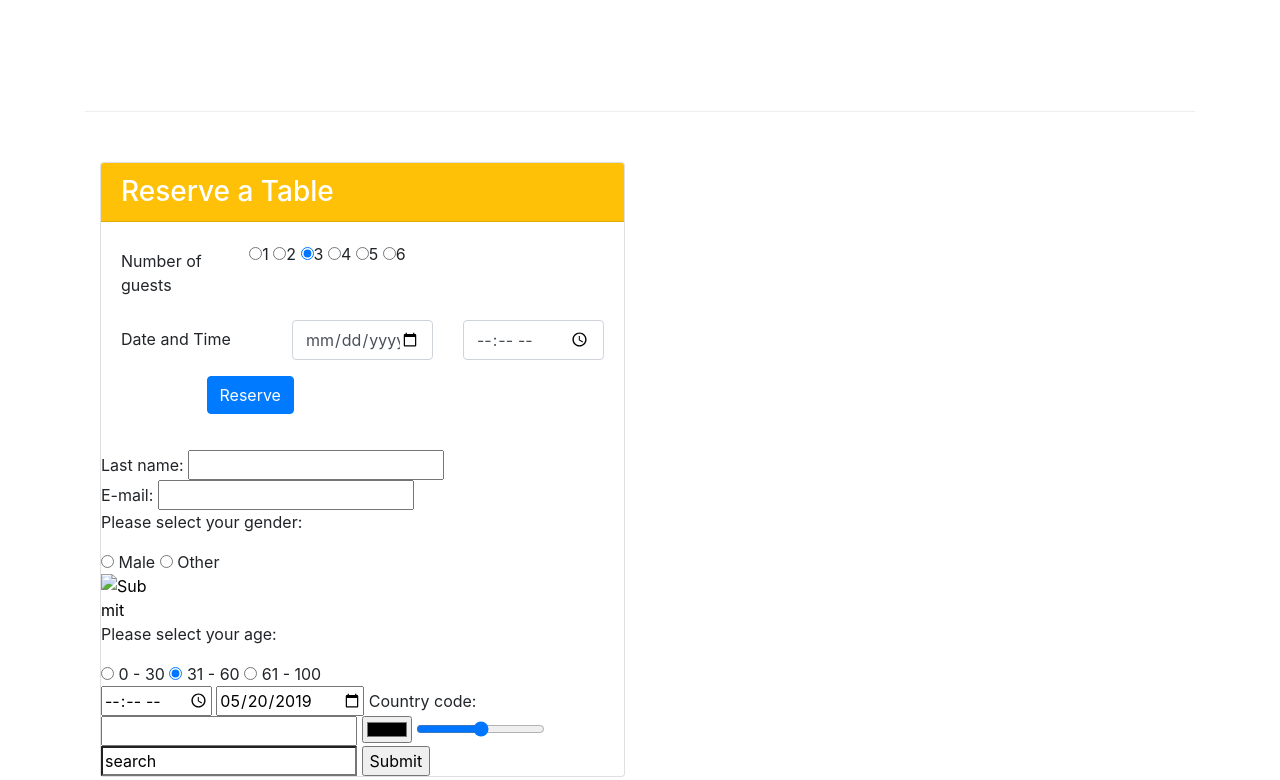
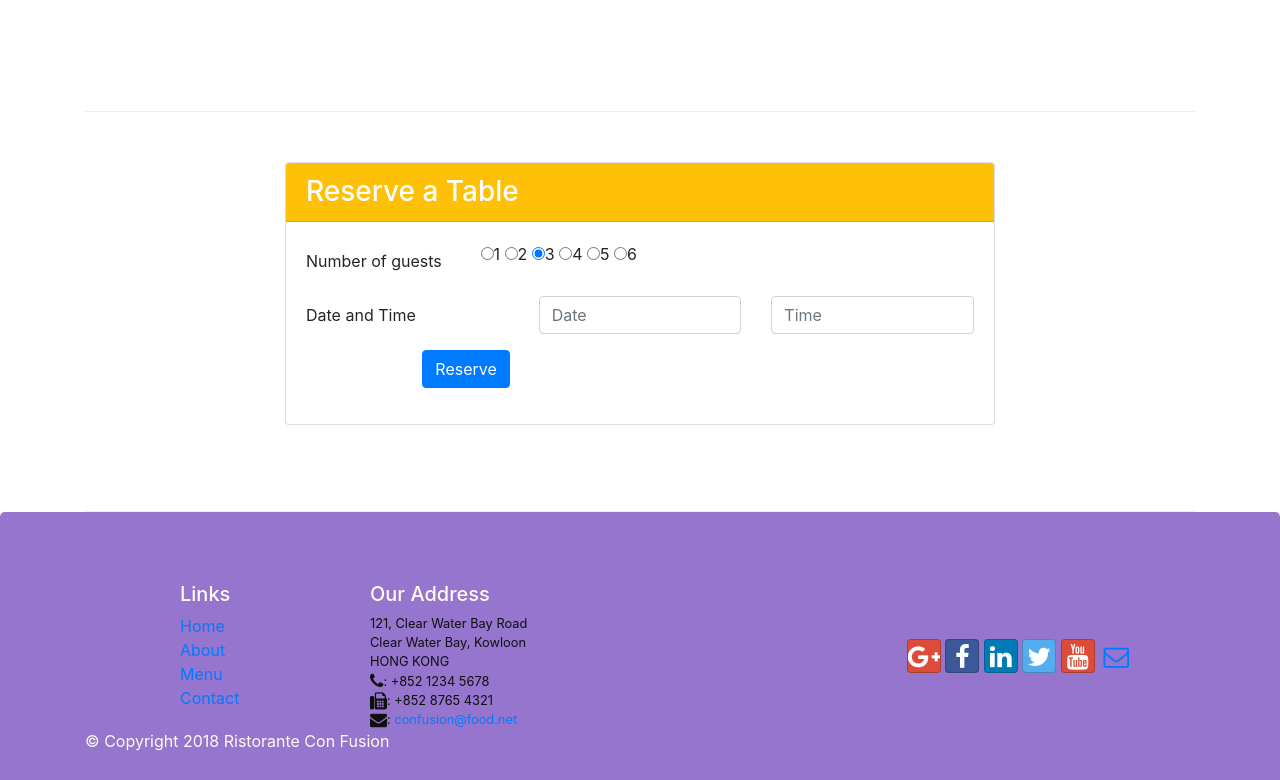
Before and after one commit to ndoumbeJaures/Coursera, a website: page index.html in a window 1280 px wide. Shown: the part 1422-2202 px from the top of the page. Drawn offline with nearby package versions, Linux system fonts and the light colour scheme.

Commit message:
Last Save before submiting AS2 on coursera

```diff
--- a/index.html
+++ b/index.html
@@ -45,19 +45,22 @@
                 <div class="col-12 col-sm align-self-center">
                     <img src="img/logo.png" class="img-fluid">
                 </div>
+                <div class="col-12 col-sm align-self-center">
+					<a class="btn btn-warning btn-sm" href="#formReservation" role="button">Reserve Table</a>
+                </div>
+
             </div>
         </div>
     </header>
 
     <div class="container">
+
         <div class="row row-content align-items-center">
             <div class="col-12 col-sm-4 order-sm-last col-md-3">
                 <h3>Our Lipsmacking Culinary Creations</h3>
             </div>
             <div class="col col-sm col-md">
                 <div class="media">
-                    <img class="d-flex mr-3 img-thumbnail align-self-center"
-                            src="img/uthappizza.png" alt="Uthappizza">
                     <div class="media-body">
                         <h2 class="mt-0">Uthappizza
 							<span class="badge badge-danger">HOT</span>
@@ -68,18 +71,26 @@
                             cherry tomatoes, Vidalia onion, Guntur chillies and
                             Buffalo Paneer.</p>
                     </div>
+                    <img class="d-flex mr-3 img-thumbnail align-self-center"      src="img/uthappizza.png" alt="Uthappizza">
                 </div>
             </div>
         </div>
-
 
         <div class="row row-content align-items-center">
             <div class="col-12 col-sm-4 col-md-3">
                 <h3>This Month's Promotions</h3>
             </div>
             <div class="col col-sm col-md">
-                <h2>Weekend Grand Buffet</h2>
-                <p>Featuring mouthwatering combinations with a choice of five different salads, six enticing appetizers, six main entrees and five choicest desserts. Free flowing bubbly and soft drinks. All for just $19.99 per person </p>
+				<div class="media">
+                    <div class="media-body">
+                        <h2 class="mt-0">Weekend Grand Buffet
+							<span class="badge badge-danger">NEW</span>
+						</h2>
+						<p class="d-none d-sm-block">Featuring mouthwatering combinations with a choice of five different salads, six enticing appetizers, six main entrees and five choicest desserts. Free flowing bubbly and soft drinks. All for just $19.99 per person.</p>
+                    </div>
+                    <img class="d-flex ml-3 img-thumbnail align-self-left" src="img/buffet.png" alt="buffet">
+                </div>
+
             </div>
         </div>
 
@@ -104,11 +115,11 @@
             </div>
         </div>
 
-		<div class="row row-content">
-            <div class="col-12 col-sm-6">
+		<div class="row row-content" id="formReservation">
+            <div class="col-12 offset-sm-2 col-sm-8">
                 <div class="card">
                     <h3 class="card-header bg-warning text-white">Reserve a Table</h3>
-                    <div >
+
 					<form class="card-body">
 						<div class="form-group row">
 							<label for="nbGuest" class="col-12 col-md-3 col-form-label">Number of guests</label>
@@ -123,11 +134,11 @@
 						</div>
 						<div class="form-group row">
 							<label for="udate" class="col-12 col-md-4 col-form-label">Date and Time</label>
-							<div class="col-5 col-md-4">
-								<input type="date" name="udate" class="form-control" id="udate" placeholder="20/05/2019" value="20/05/2019" required>
+							<div class="col-12 col-md-4">
+								<input type="text" name="udate" class="form-control" id="udate" placeholder="Date" onfocus="(this.type='date')" onblur="if(this.value==''){this.type='text'}" required>
 							</div>
-							<div class="col-5 col-md-4">
-								<input type="time" name="utime" class="form-control" id="utime" placeholder="12:15" required>
+							<div class="col-12 col-md-4">
+								<input type="text" name="utime" class="form-control" id="udtime" placeholder="Time" onfocus="(this.type='time')" onblur="if(this.value==''){this.type='text'}" required>
 							</div>
 						</div>
 
@@ -137,30 +148,7 @@
 							</div>
 						</div>
 					</form>
-					 <form action="/action_page.php" autocomplete="on">
-						Last name: <input type="text" name="lname"><br>
-						E-mail: <input type="email" name="email" autocomplete="off"><br>
 
-						<p>Please select your gender:</p>
-						  <input type="radio" name="gender" value="male"> Male
-						  <input type="radio" name="gender" value="other"> Other<br>
-						 <input type="image" src="img_submit.gif" alt="Submit" width="48" height="48">
-						<p>Please select your age:</p>
-						  <input type="radio" name="age" value="30"> 0 - 30
-						  <input type="radio" name="age" value="60" checked> 31 - 60
-						  <input type="radio" name="age" value="100"> 61 - 100
-
-						<br>
-						  <input type="time" name="time" placeholder="12:15" >
-						  <input type="date" name="date" value="2019-05-20" min="1979-12-31">
-						  Country code: <input type="text" name="country_code" pattern="[A-Za-z]{3}" title="Three letter country code">
-						  <input type="color" value="color">
-						  <input type="range" value="range">
-						  <input type="search" value="search">
-
-						  <input type="submit" value="Submit">
-					</form>
-                    </div>
                 </div>
             </div>
 
```
